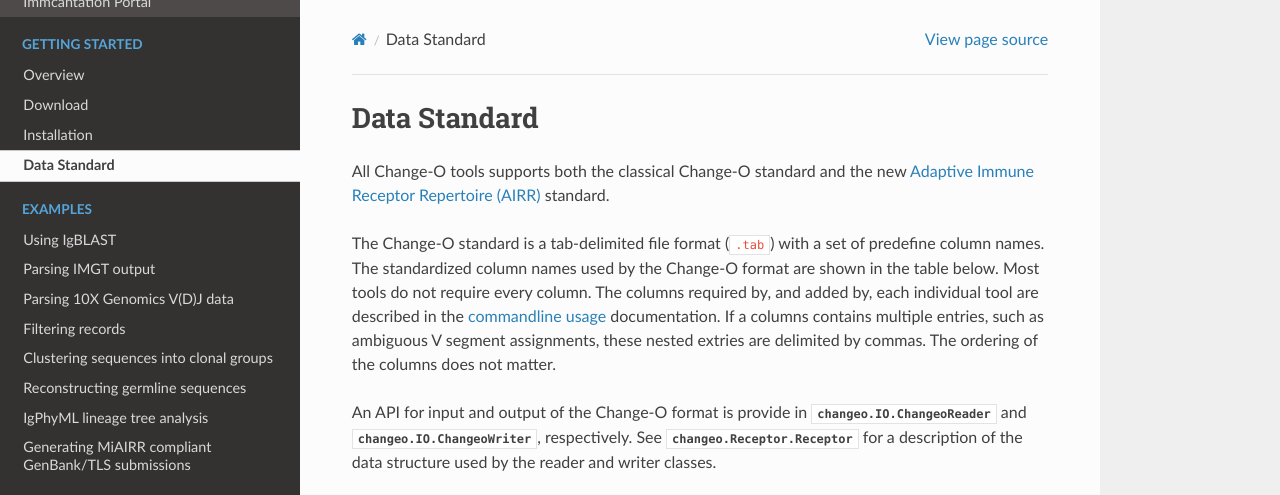
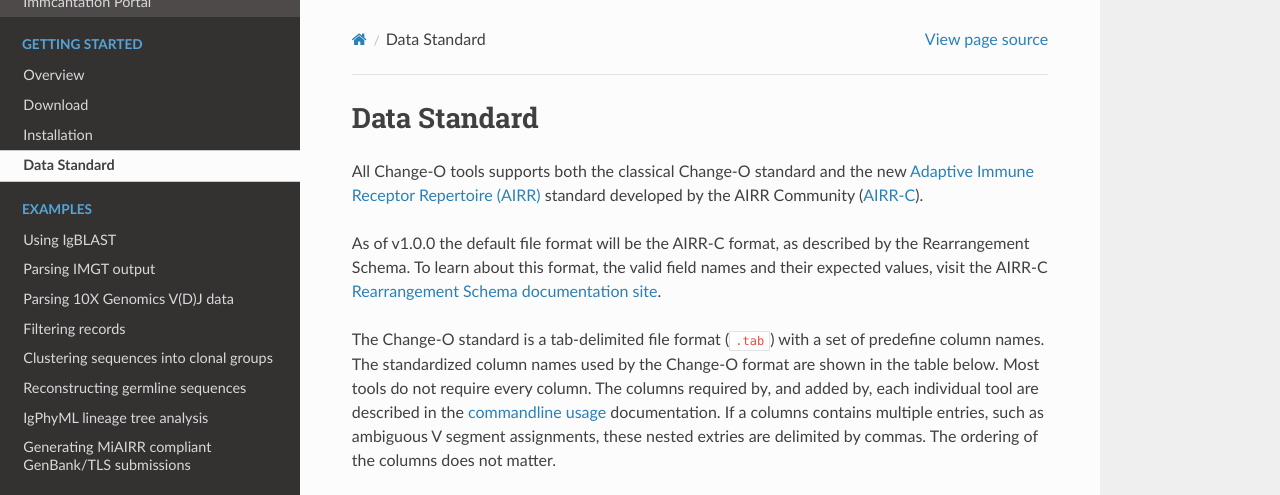
Before and after one commit to immcantation/changeo, a Sphinx documentation site: the page built from docs/standard.rst, in a window 1280 px wide, cut to the strip 0-495 px from the top of the page. Built offline with Sphinx 7.4.7 and the Read the Docs theme 2.0.0, drawn with Linux system fonts in a browser that asks for light colours; formulas are drawn with MathJax 3.

Commit message:
added some AIRR-C format info to Data Standard

```diff
--- a/docs/standard.rst
+++ b/docs/standard.rst
@@ -5,7 +5,11 @@ Data Standard
 
 All Change-O tools supports both the classical Change-O standard and the new
 `Adaptive Immune Receptor Repertoire (AIRR) <https://docs.airr-community.org/en/latest/index.html>`__
-standard.
+standard developed by the AIRR Community (`AIRR-C <https://www.antibodysociety.org/the-airr-community/>`__).
+
+As of v1.0.0 the default file format will be the AIRR-C format, as described by the Rearrangement
+Schema. To learn about this format, the valid field names and their expected values, visit the
+AIRR-C `Rearrangement Schema documentation site <https://docs.airr-community.org/en/latest/datarep/rearrangements.html>`__.
 
 The Change-O standard is a tab-delimited file format (``.tab``) with a set of predefine
 column names. The standardized column names used by the Change-O format are shown in the table below.
```
